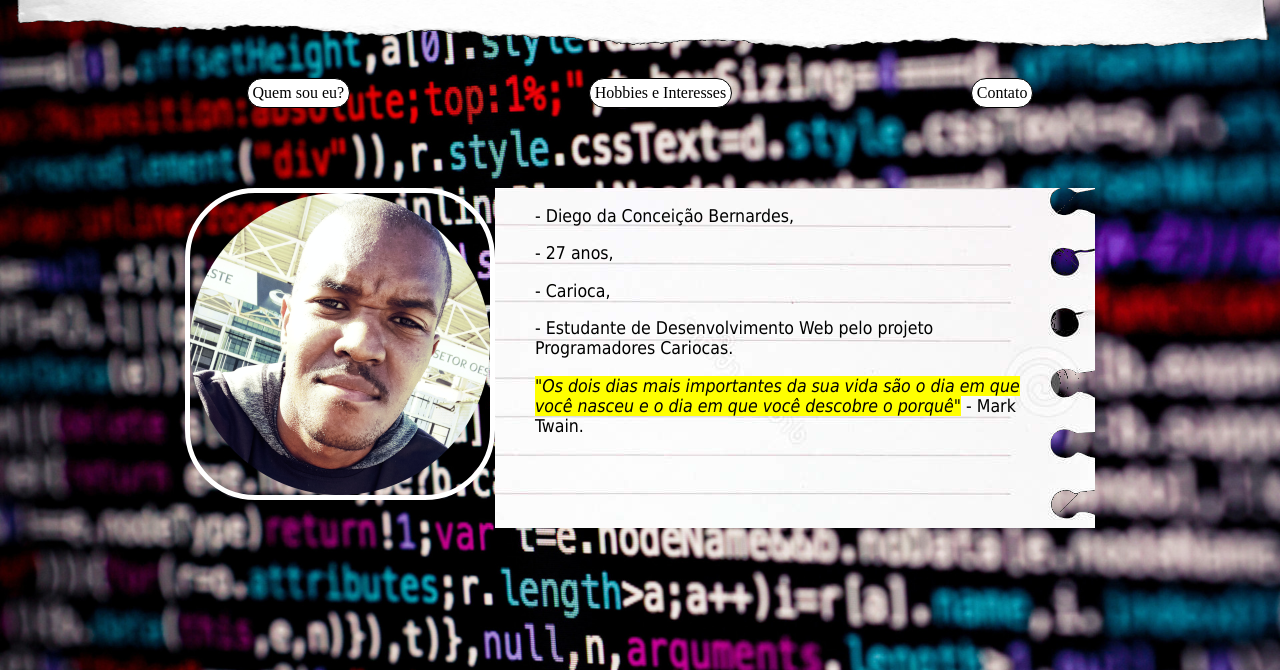
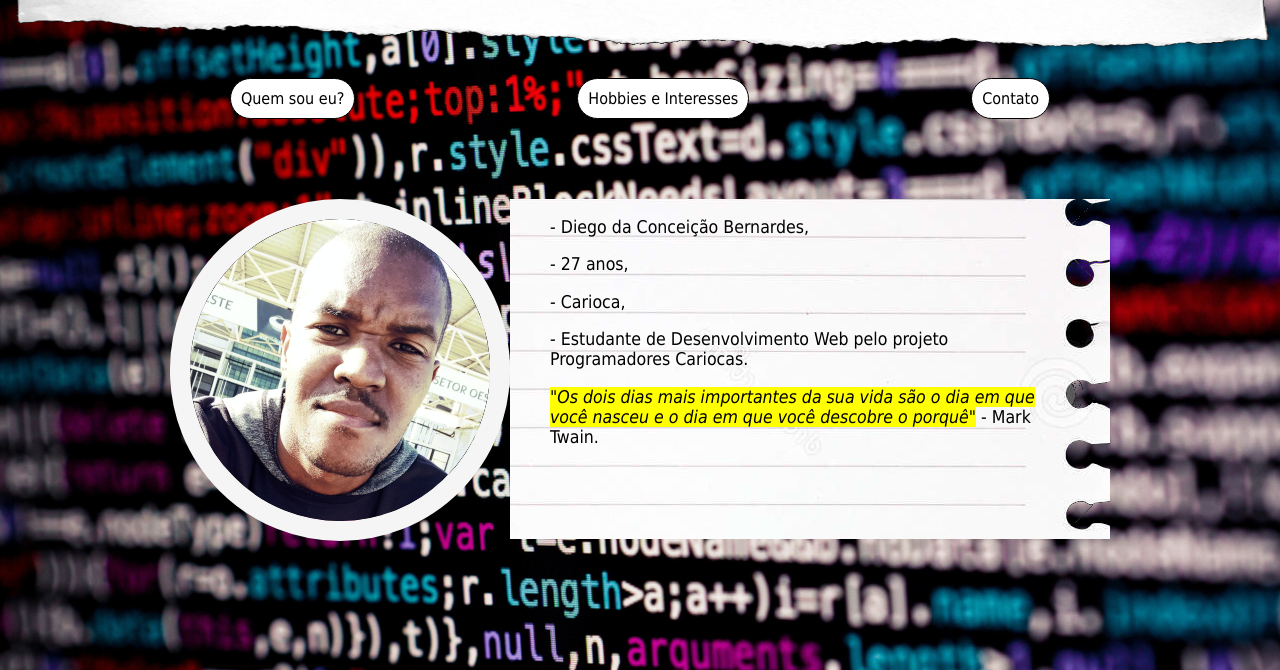
Before and after one commit to DiegoBernardes95/Projeto_Pagina_Pessoal, a plain HTML site: page index.html in a window 1280 px wide. Shown: the part 130-800 px from the top of the page. Drawn offline with Linux system fonts and the light colour scheme.

Commit message:
Texto em Hobbies e Interesses editado, fonte da barra de navegação alterada, foto editada.

```diff
--- a/css/style.css
+++ b/css/style.css
@@ -22,7 +22,6 @@ body{
 /*Aqui foi feita a barra de links para as outras páginas do projeto com display flex para determinar um espaçamento entre eles. O links foram estilizados para combinar com o estilo do projeto.*/
 .barra{
     display: flex;
-    border-radius: 40px;
     justify-content: space-evenly;
     margin-bottom: 15px;
 }
@@ -39,9 +38,10 @@ body{
     background-color: white;
     color: black;
     border: 1px solid;
-    border-radius: 30px;
-    padding: 5px;
+    border-radius: 40px;
+    padding: 10px;
     text-decoration: none;
+    font-family: 'Tahoma';
 }
 a:hover{
     background: yellow;
@@ -77,8 +77,8 @@ a:hover{
 .container1 img{
     max-width: 300px;
     height: 302px;
-    border: 5px solid white;
-    border-radius: 70px;
+    border: 20px solid whitesmoke;
+    border-radius: 170px;
 }
 /*Aqui foi feito a parte para os textos de apresentação e hobbies & interesses. Com um container que recebeu medidas para se tornar um flex e centralizar o conteúdo da div com os textos (p), que recebeu uma imagem de background de folha de caderno.*/
 .container2{
```
Also changed, not shown: hobbies-&-interesses.html (+1 -1 lines).
